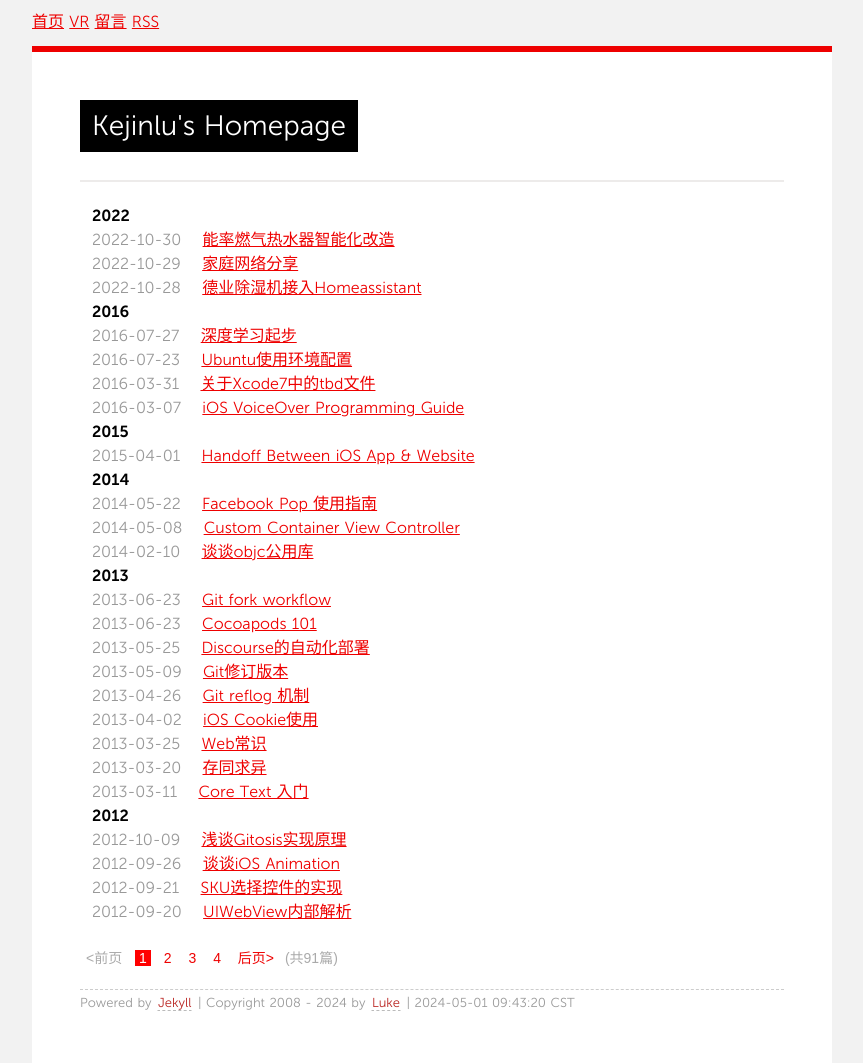
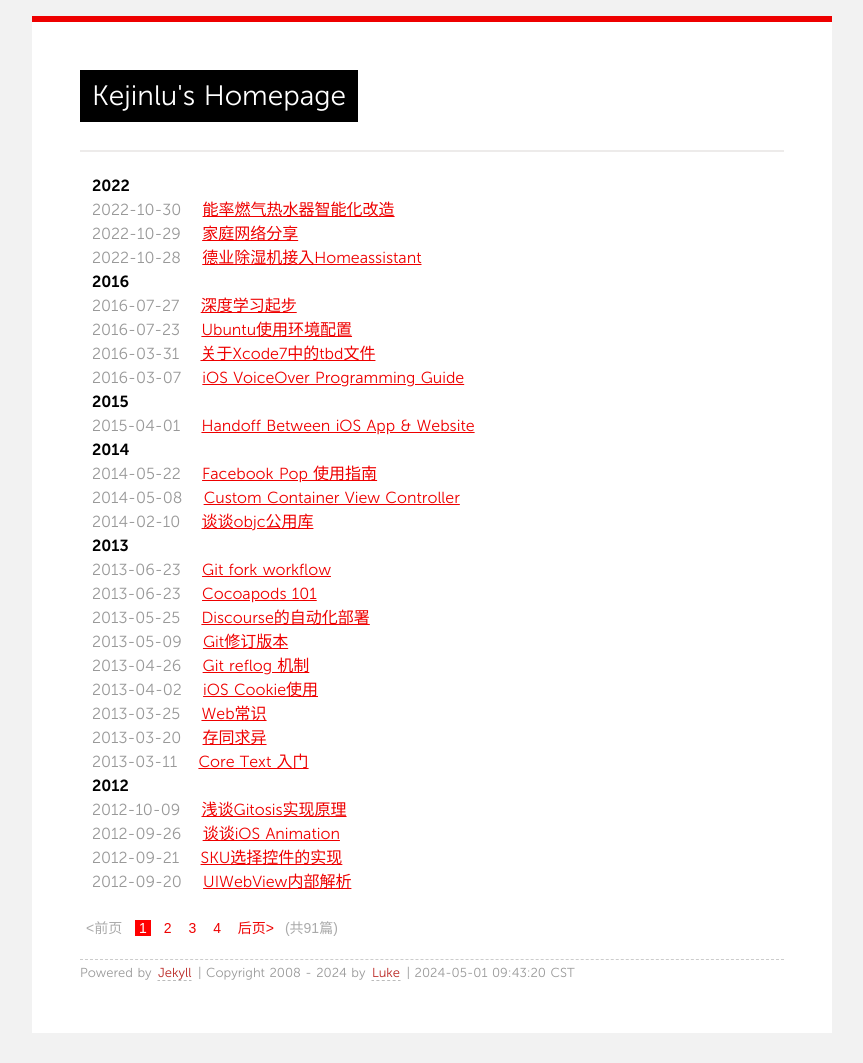
Before and after one commit to kejinlu/kejinlu.github.io, a Jekyll site: the page built from index.html, in a window 1280 px wide. Shown: the whole page, without its empty margins (208-1071 px from the left). Built offline with Jekyll 4.4.1, drawn with Linux system fonts in a browser that asks for light colours; the list of posts is cut into pages by our own code; after the commit the page ends 1033 px from its top, so only the background shows below that.

Commit message:
Update default.html

```diff
--- a/_layouts/default.html
+++ b/_layouts/default.html
@@ -18,12 +18,6 @@
 
 <body>
   <div id="body-wrapper">
-    <div class="buttons">
-      <a href="/" title="Go to homepage">首页</a>
-      <a href="/vr" title="VR">VR</a>
-      <a href="/guestbook" title="Guest Book">留言</a>
-      <a href="/feed" title="Subscribe by RSS">RSS</a>
-    </div>
     <div id="container">
       <div id="main" role="main">
         <header>
```
